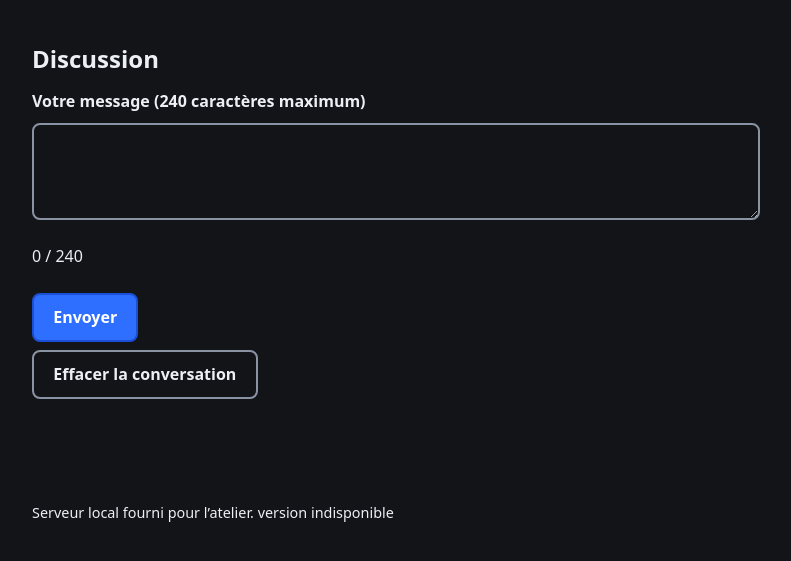
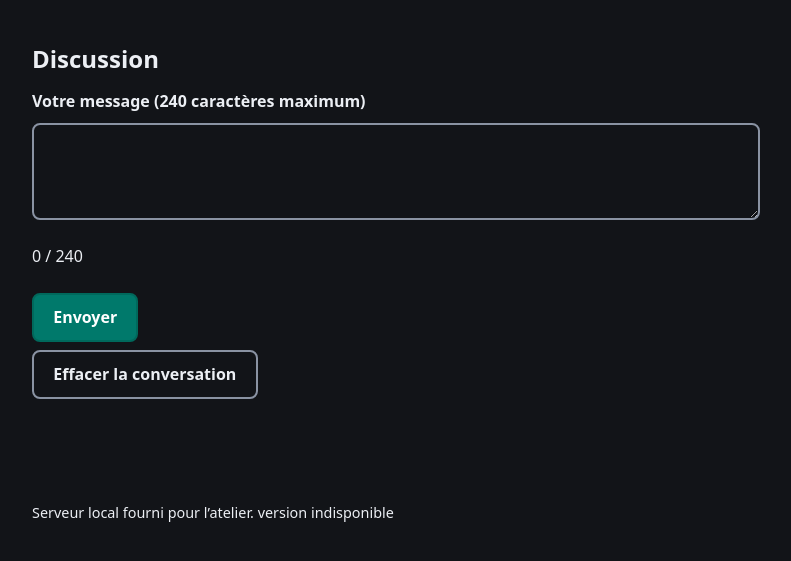
Before and after one commit to luminescencedev/b13-askefrei, a website with bundled scripts: page cap-web-j2/atelier/public/index.html in a window 1280 px wide. Shown: the part 125-686 px from the top of the page, without its empty margins (244-1035 px from the left). Built offline with nearby package versions, Linux system fonts and the dark colour scheme; files whose address does not match are found by name.

Commit message:
feat: nouvelle couleur

```diff
--- a/cap-web-j2/atelier/public/styles.css
+++ b/cap-web-j2/atelier/public/styles.css
@@ -2,8 +2,8 @@
   color-scheme: light;
   --fond: #ffffff;
   --texte: #111111;
-  --accent: #0b5fff;
-  --accent-fonce: #003ecb;
+  --accent: #00695c;
+  --accent-fonce: #004d40;
   --bord: #333333;
   --fond-bot: #eef3ff;
   --fond-survol: #f2f3f5;
@@ -134,8 +134,8 @@ footer {
     color-scheme: dark;
     --fond: #121418;
     --texte: #eceff4;
-    --accent: #2f6fff;
-    --accent-fonce: #1a4fd6;
+    --accent: #00796b;
+    --accent-fonce: #00695c;
     --bord: #8a93a3;
     --fond-bot: #1c2433;
     --fond-survol: #252a33;
```
